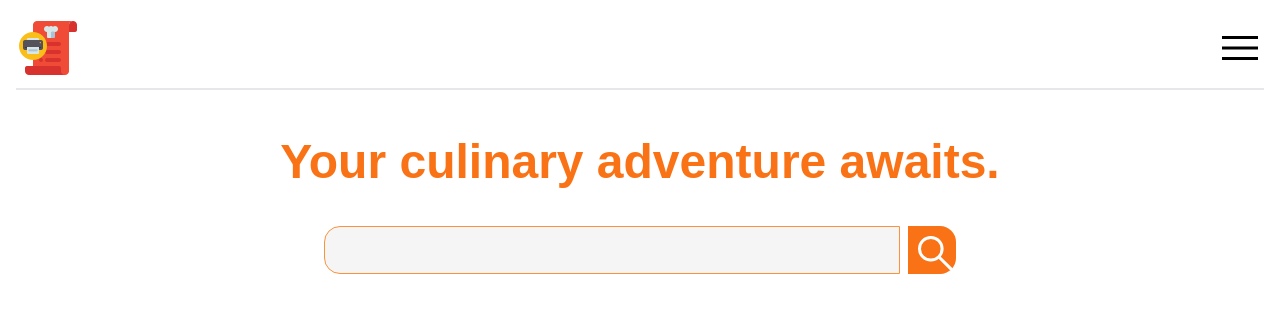
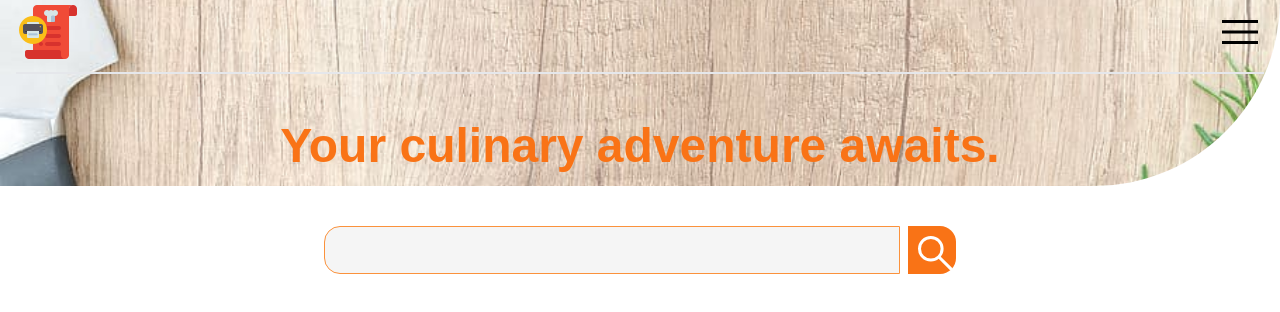
Before and after one commit to neildc14/recifree, a React (Create React App) app: page / in a window 1280 px wide. Shown: the top 312 px of the page. Built offline with nearby package versions, Linux system fonts and the light colour scheme.

Commit message:
added background

```diff
--- a/public/index.html
+++ b/public/index.html
@@ -32,7 +32,7 @@
     -->
     <title>Recifree</title>
   </head>
-  <body class="bg-slate-50">
+  <body class="bg-gray-100">
     <noscript>You need to enable JavaScript to run this app.</noscript>
     <div id="root"></div>
     <div id="portal"></div>
--- a/src/components/Main.jsx
+++ b/src/components/Main.jsx
@@ -6,10 +6,14 @@ import SearchRecipe from "./SearchRecipe";
 
 function Main() {
   return (
-    <div className="m-4">
-      <Header />
-      <Banner />
-      <SearchRecipe />
+    <div>
+      <div className="wrapper h-5/6 max-h-min rounded-br-full transition-all bg-center bg-no-repeat bg-cover px-4 pb-4 ">
+        <Header />
+        <Banner />
+      </div>
+      <div className="mx-4 pb-4 ">
+        <SearchRecipe />
+      </div>
     </div>
   );
 }
--- a/src/components/PulseLoading.jsx
+++ b/src/components/PulseLoading.jsx
@@ -2,7 +2,7 @@ import React from "react";
 
 function PulseLoading() {
   return (
-    <div className="mt-11 border border-blue-100 shadow rounded-md p-4 max-w-sm w-full mx-auto">
+    <div className="mt-11 border border-blue-100 shadow rounded-md p-4 max-w-sm w-full mx-auto bg-slate-100">
       <div className="animate-pulse flex space-x-4">
         <div className="rounded-full bg-slate-200 h-10 w-10"></div>
         <div className="flex-1 space-y-6 py-1">
--- a/src/index.css
+++ b/src/index.css
@@ -9,3 +9,7 @@
     font-family: "Poppins", sans-serif;
   }
 }
+
+.wrapper {
+  background-image: url("./assets/images/bg2.jpg");
+}
```
Also changed, not shown: src/assets/images/background.jpg (added), src/assets/images/bg2.jpg (added).
